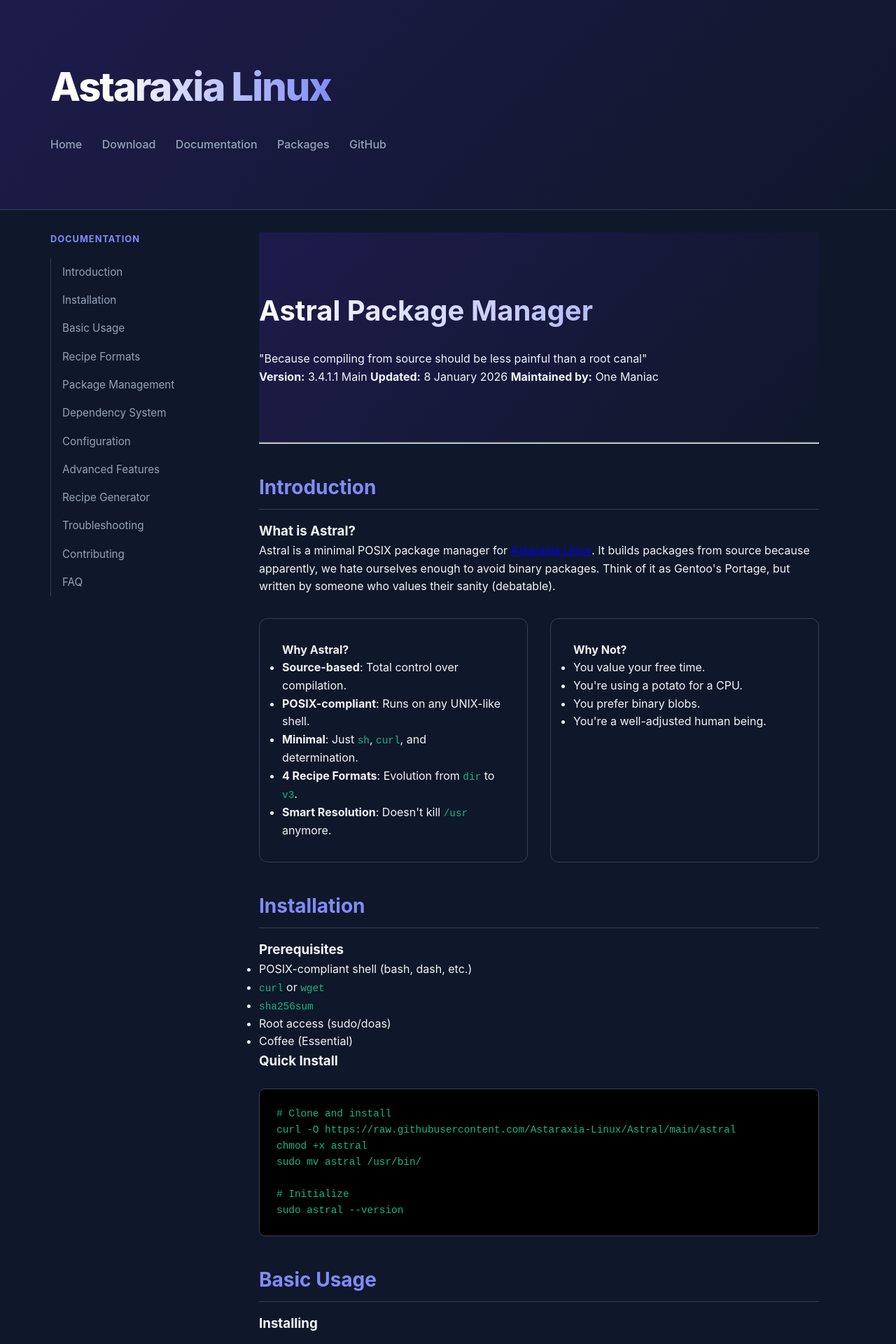
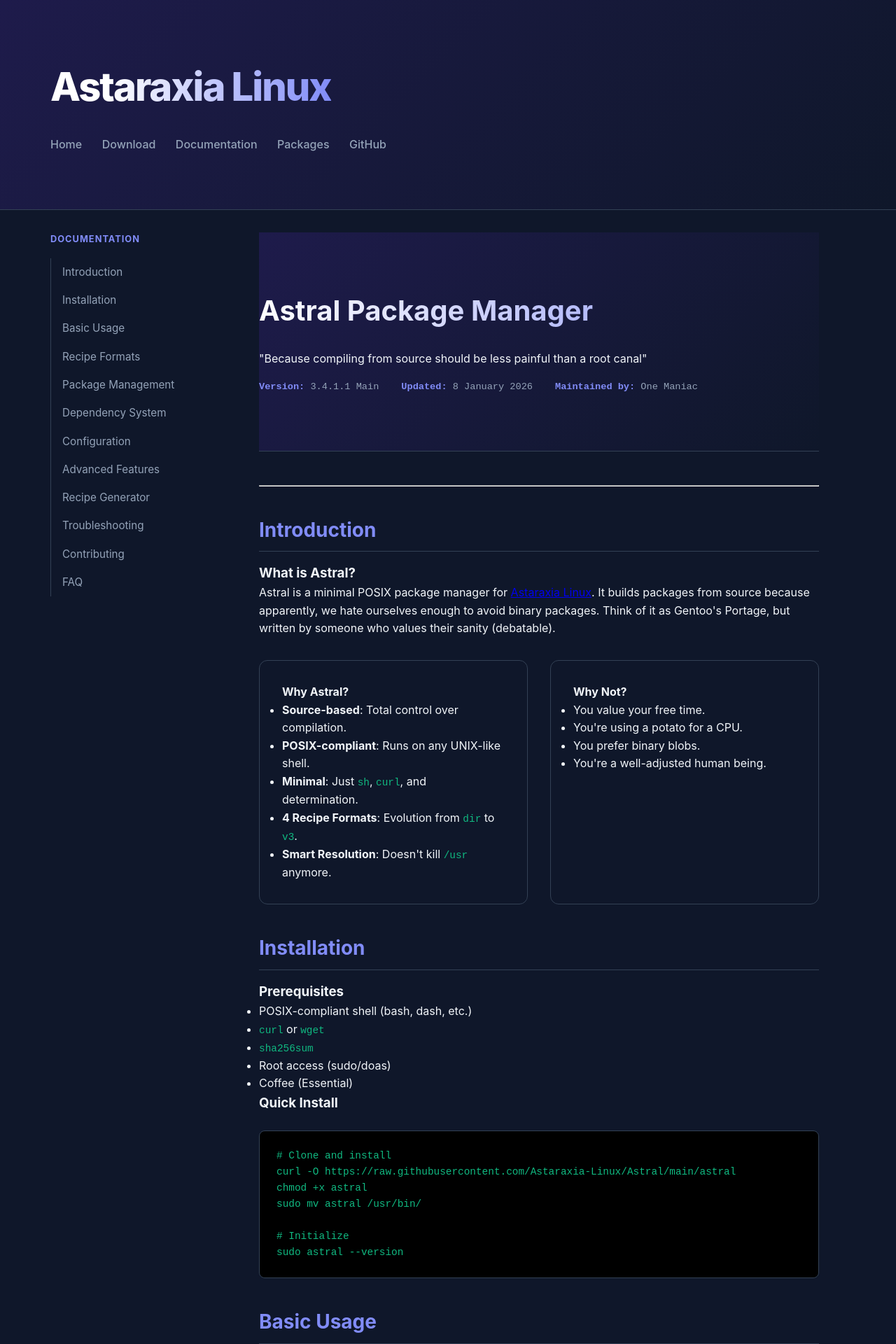
Before and after one commit to Astaraxia-Linux/astaraxia-linux.github.io, a Jekyll site: the page built from docus/astral.html, in a window 1280 px wide. Shown: the top 1920 px of the page at 70% size. Built offline with Jekyll 4.4.1, drawn with Linux system fonts in a browser that asks for light colours.

Commit message:
Update docs.html

```diff
--- a/_layouts/docs.html
+++ b/_layouts/docs.html
@@ -159,6 +159,85 @@
             margin-top: 0;
         }
 
+        .doc-header {
+            margin-bottom: 3rem;
+        }
+
+        .metadata-banner {
+            display: flex;
+            gap: 2rem;
+            margin-top: 1rem;
+            font-size: 0.85rem;
+            color: var(--text-dim);
+            font-family: 'JetBrains Mono', monospace;
+        }
+
+        .metadata-banner strong {
+            color: var(--primary);
+        }
+
+        /* Metadata & Quote styling */
+        .quote {
+            border-left: 4px solid var(--primary);
+            padding: 1.5rem;
+            background: rgba(129, 140, 248, 0.05);
+            font-style: italic;
+            margin: 2rem 0;
+            border-radius: 0 8px 8px 0;
+        }
+
+        /* Feature Banners */
+        .dev-banner {
+            border: 1px dashed var(--primary);
+            background: rgba(129, 140, 248, 0.03);
+            padding: 1.5rem;
+            border-radius: 8px;
+            margin: 2rem 0;
+            font-size: 0.9rem;
+            text-align: center;
+        }
+
+        /* Definition Lists for FAQ */
+        dl dt {
+            font-weight: bold;
+            color: var(--primary);
+            margin-top: 1.5rem;
+            font-size: 1.1rem;
+        }
+
+        dl dd {
+            margin-left: 0;
+            padding-left: 1.5rem;
+            border-left: 1px solid var(--border);
+            color: var(--text-dim);
+            margin-top: 0.5rem;
+        }
+
+        /* Tables for Configuration */
+        table {
+            width: 100%;
+            border-collapse: collapse;
+            margin: 2rem 0;
+            font-size: 0.9rem;
+        }
+
+        table th {
+            text-align: left;
+            padding: 1rem;
+            border-bottom: 2px solid var(--border);
+            color: var(--primary);
+        }
+
+        table td {
+            padding: 1rem;
+            border-bottom: 1px solid var(--border);
+        }
+
+        /* Table of Contents adjustment */
+        .astral-docs section {
+            scroll-margin-top: 100px; /* Prevents header overlap when clicking TOC links */
+        }
+
         /* Responsive */
         @media (max-width: 850px) {
             .card-grid, .specs-grid { grid-template-columns: 1fr; }
```
